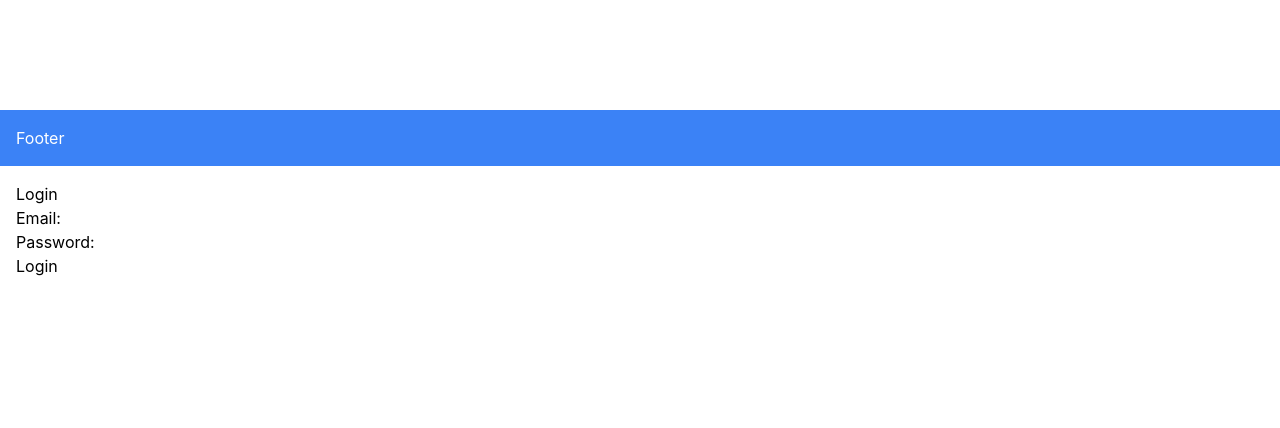
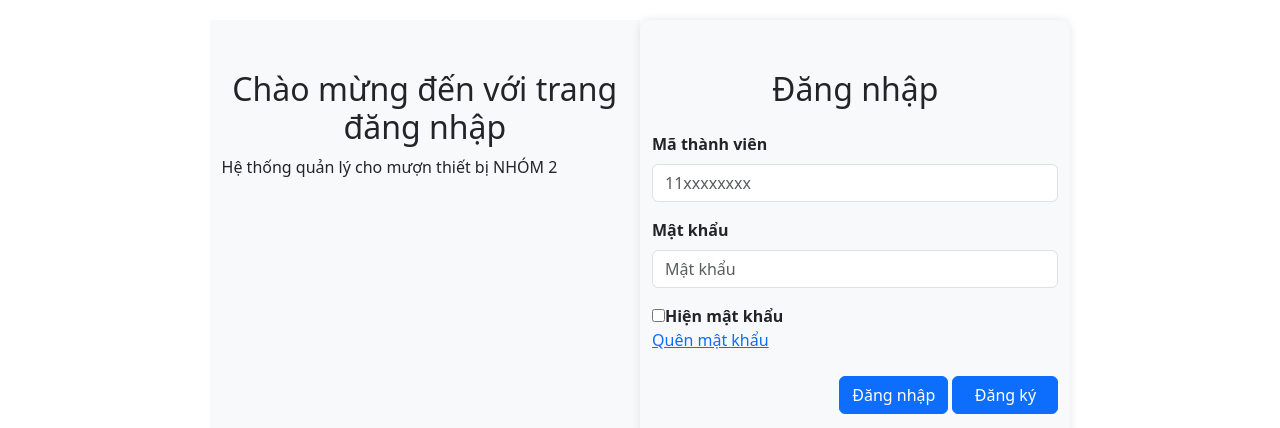
Before and after one commit to BT2701/PizzaShop, a React (Create React App) app in the folder e-commerce-frontend/: page / in a window 1280 px wide. Shown: the part 506-934 px from the top of the page. Before the commit the page ends 800 px from the top, so only its background shows below. Built offline with nearby package versions, Linux system fonts and the light colour scheme; no server answers.

Commit message:
change css

```diff
--- a/e-commerce-frontend/package.json
+++ b/e-commerce-frontend/package.json
@@ -7,6 +7,7 @@
     "@testing-library/react": "^13.4.0",
     "@testing-library/user-event": "^13.5.0",
     "axios": "^1.7.2",
+    "bootstrap": "^5.3.3",
     "react": "^18.3.1",
     "react-dom": "^18.3.1",
     "react-scripts": "5.0.1",
@@ -38,7 +39,6 @@
   },
   "devDependencies": {
     "autoprefixer": "^10.4.19",
-    "postcss": "^8.4.38",
-    "tailwindcss": "^3.4.4"
+    "postcss": "^8.4.38"
   }
 }
--- /dev/null
+++ b/e-commerce-frontend/src/Static/CSS/login.css
@@ -0,0 +1,72 @@
+/* css for login page  start------------------------------------------ */
+.login-page {
+    max-width: 880px;
+    min-height: 100vh;
+    display: flex;
+    justify-content: center;
+    align-items: center;
+}
+
+.intro-side {
+    background-color: #f8f9fa;
+    padding: 50px;
+}
+
+.login-side {
+    background-color: #f8f9fa;
+    border-radius: 10px;
+    box-shadow: 0 0 10px rgba(0, 0, 0, 0.1);
+    padding: 50px;
+}
+.register-side{
+    background-color: #f8f9fa;
+    border-radius: 10px;
+    box-shadow: 0 0 10px rgba(0, 0, 0, 0.1);
+    padding: 50px;
+}
+.form-operation{
+    display: flex;
+    justify-content:flex-end;
+}
+
+.btn-login{
+    min-width: 106px;
+    margin: 0 4px 0 0;
+}
+
+.btn-register{
+    min-width: 106px;
+}
+.error {
+    margin-top: 5px;
+    color: #ff0000;
+    font-size: 0.9rem;
+}
+.error-message {
+    color:#ff0000;
+    margin-left: 5px;
+}
+.form-label {
+    font-weight: bold;
+}
+/* css for login page  end------------------------------------------ */
+/* css for reset password start ------------------------------------ */
+.forgot-password-page {
+    min-height: 100vh;
+    display: flex;
+    justify-content: center;
+    align-items: center;
+}
+.forgot-password-form, .confirm-email-form, .reset-password-form, .password-changed-success {
+    background-color: #f8f9fa;
+    padding: 30px;
+    border-radius: 10px;
+    box-shadow: 0 0 10px rgba(0, 0, 0, 0.1);
+    width: 400px;
+}
+.otp-input {
+    width: 40px;
+    text-align: center;
+}
+
+/* css for reset password start end ---------------------------------------*/
--- a/e-commerce-frontend/src/components/login-resigter/login.js
+++ b/e-commerce-frontend/src/components/login-resigter/login.js
@@ -1,21 +1,113 @@
-import React from 'react';
+import React, { useState } from 'react';
+import "../../Static/CSS/login.css"
 
 const Login = () => {
+  const [maTV, setMaTV] = useState('');
+  const [password, setPassword] = useState('');
+  const [showPassword, setShowPassword] = useState(false);
+  const [usernameError, setUsernameError] = useState('');
+  const [passwordError, setPasswordError] = useState('');
+
+  const validateForm = () => {
+    let valid = true;
+    if (!maTV) {
+      setUsernameError('Mã thành viên là bắt buộc');
+      valid = false;
+    } else {
+      setUsernameError('');
+    }
+
+    if (!password) {
+      setPasswordError('Mật khẩu là bắt buộc');
+      valid = false;
+    } else {
+      setPasswordError('');
+    }
+
+    return valid;
+  };
+
+  const handleSubmit = (e) => {
+    e.preventDefault();
+    if (validateForm()) {
+      // Submit the form
+      console.log('Form submitted');
+    }
+  };
+
   return (
-    <div className="p-4">
-      <h2>Login</h2>
-      <form>
-        <div>
-          <label>Email:</label>
-          <input type="email" />
+    <section className="login-page container-fluid">
+      <div className="row d-flex justify-content-center">
+        <div className="col-lg-6 intro-side">
+          <h2 className="text-center">Chào mừng đến với trang đăng nhập</h2>
+          <p>Hệ thống quản lý cho mượn thiết bị NHÓM 2</p>
         </div>
-        <div>
-          <label>Password:</label>
-          <input type="password" />
+        <div className="col-lg-6 login-side">
+          <h2 className="text-center mb-4">Đăng nhập</h2>
+          <form onSubmit={handleSubmit}>
+            <div className="mb-3">
+              <div>
+                <label htmlFor="maTV" className="form-label">Mã thành viên</label>
+                <input
+                  type="text"
+                  className="form-control"
+                  id="maTV"
+                  name="maTV"
+                  placeholder="11xxxxxxxx"
+                  value={maTV}
+                  onChange={(e) => setMaTV(e.target.value)}
+                />
+              </div>
+              <div className="error">
+                <div id="usernameError" className="error-message" style={{ color: 'red', marginBottom: '3%' }}>
+                  {usernameError}
+                </div>
+              </div>
+            </div>
+            <div className="mb-3">
+              <div>
+                <label htmlFor="password" className="form-label">Mật khẩu</label>
+                <input
+                  type={showPassword ? 'text' : 'password'}
+                  className="form-control"
+                  id="password"
+                  name="password"
+                  placeholder="Mật khẩu"
+                  value={password}
+                  onChange={(e) => setPassword(e.target.value)}
+                />
+              </div>
+              <div className="error">
+                <div id="passwordError" className="error-message" style={{ color: 'red', marginBottom: '3%' }}>
+                  {passwordError}
+                </div>
+              </div>
+            </div>
+            <input
+              type="checkbox"
+              id="showPasswordCheckbox"
+              checked={showPassword}
+              onChange={() => setShowPassword(!showPassword)}
+            />
+            <label style={{ fontWeight: 'bold' }}>Hiện mật khẩu</label>
+            <div className="mb-4">
+              <a href="./forgot-password">Quên mật khẩu</a>
+            </div>
+            <div className="form-operation">
+              <div className="text-center mb-3">
+                <button type="submit" className="btn btn-primary btn-login">Đăng nhập</button>
+              </div>
+              <div className="text-center mb-3">
+                <a href="./sign-up" className="btn btn-primary btn-register">Đăng ký</a>
+              </div>
+            </div>
+            <div className="alert alert-danger" role="alert">
+              {/* Display error message here if needed */}
+            </div>
+          </form>
         </div>
-        <button type="submit">Login</button>
-      </form>
-    </div>
+      </div>
+    </section>
   );
 };
 
--- a/e-commerce-frontend/src/index.js
+++ b/e-commerce-frontend/src/index.js
@@ -3,6 +3,7 @@ import ReactDOM from 'react-dom/client';
 import './index.css';
 import App from './App';
 import reportWebVitals from './reportWebVitals';
+import 'bootstrap/dist/css/bootstrap.min.css';
 
 const root = ReactDOM.createRoot(document.getElementById('root'));
 root.render(
```
Also changed, not shown: 1 other file (tests, documents, lock files or other folders).
